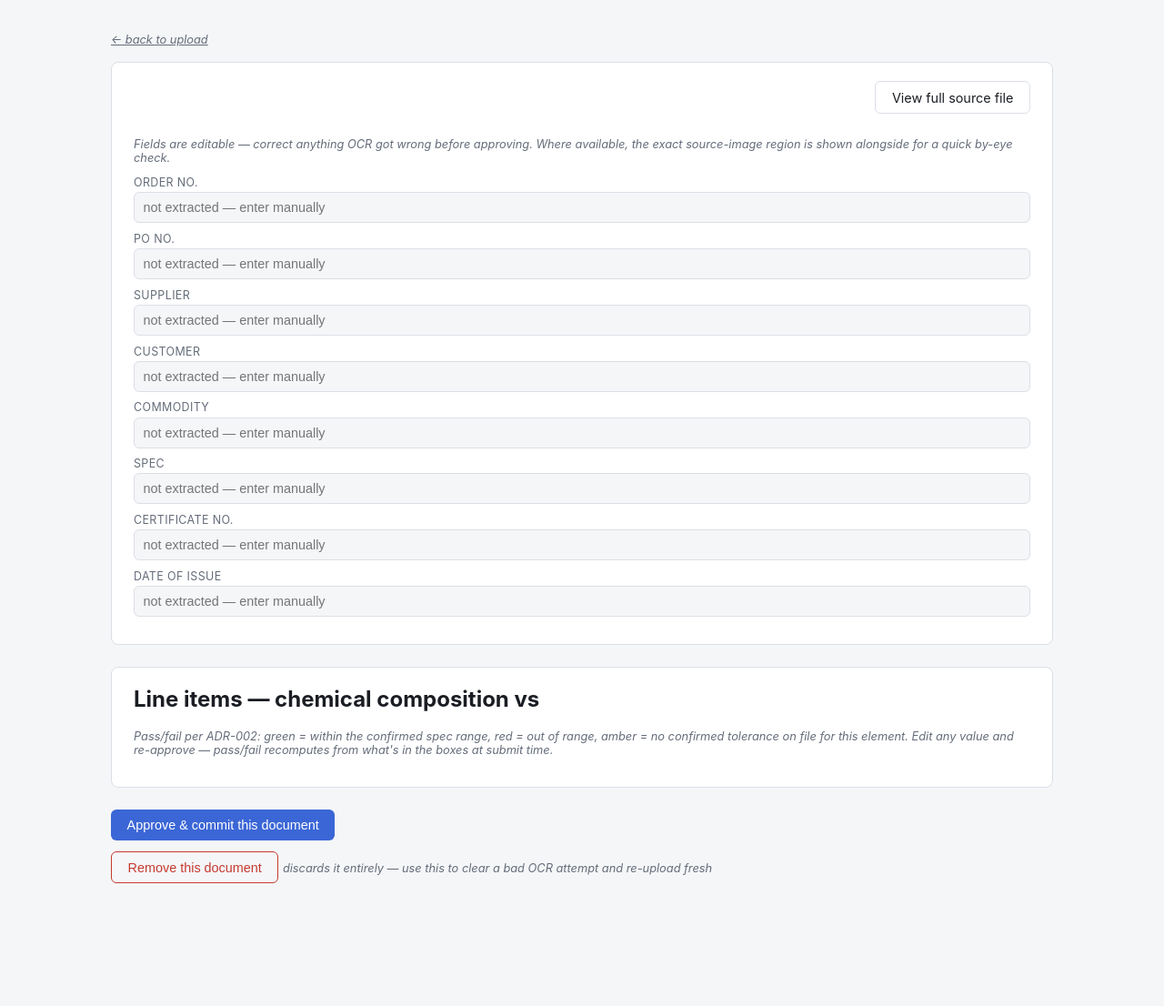
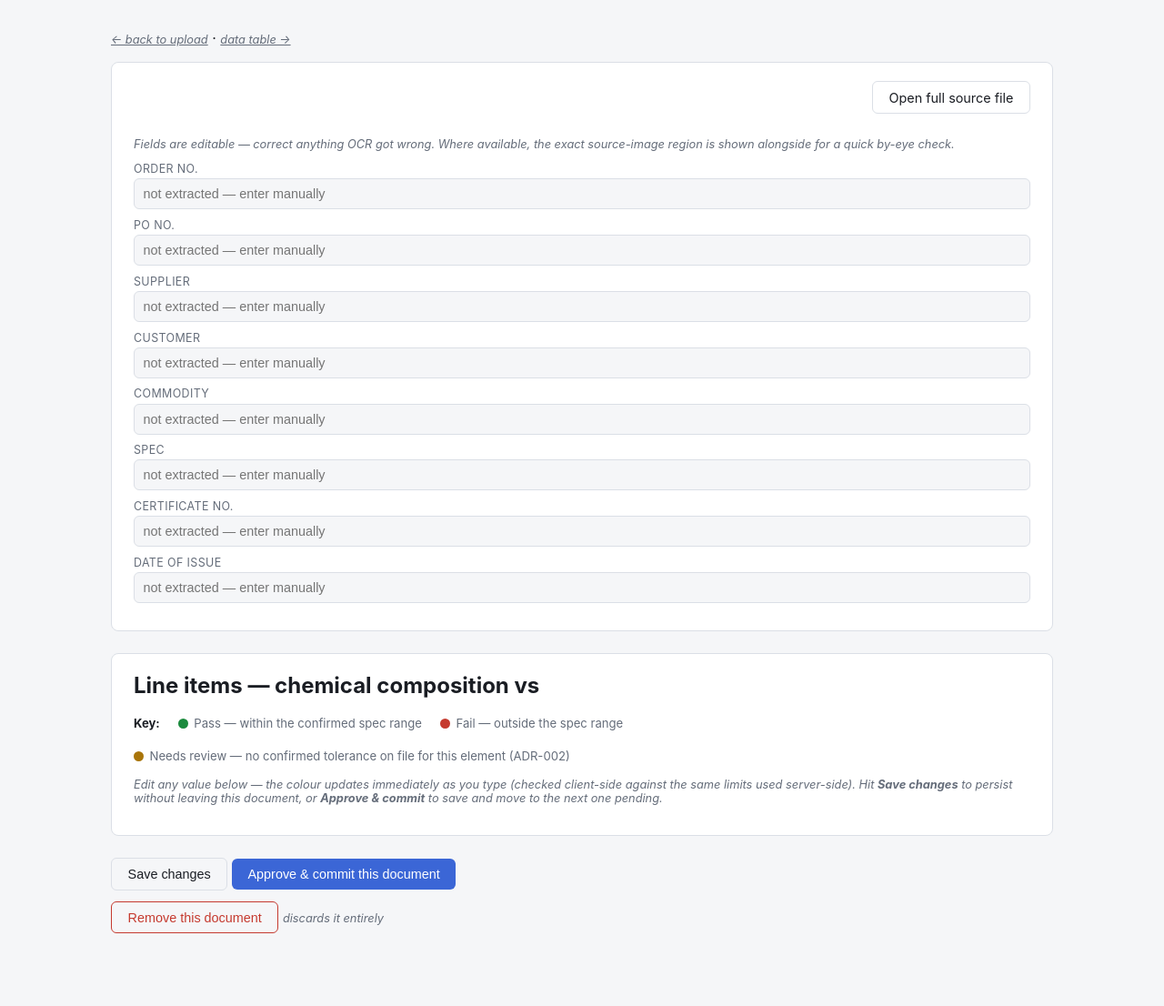
Before and after one commit to Tristonian/Sandbox, a Flask app: template mill-cert-checker/templates/review.html in a window 1280 px wide. Shown: the part 68-1174 px from the top of the page at 91% size. Before the commit the page ends 1039 px from the top, so only its background shows below. Run offline with Flask 3, Linux system fonts and the light colour scheme; the template is opened without the code that fills it, so the values that code supplies are empty.

Commit message:
Add save/approve split, live pass-fail recolor, RAG legend, and broader document access
- Split Save (persist without advancing) from Approve (persist + advance) so
  a correction doesn't force the whole review queue forward.
- Live client-side recoloring of chemistry cells as values are edited, plus
  a Red/Amber/Green legend on the review screen and data table.
- Open links from the pending list, approved list, and data table back into
  the full review/edit screen for any document, so old approved certs can be
  reopened and their source crops re-checked.
- Remove now reaches approved documents too, not just unreviewed ones, with
  status-aware confirmation text.
- Light/dark theme toggle.

See ADR-013 through ADR-017 for the reasoning and validated test results
behind each of these.

Co-Authored-By: Claude Sonnet 5 <noreply@anthropic.com>

```diff
--- a/mill-cert-checker/app.py
+++ b/mill-cert-checker/app.py
@@ -274,23 +274,23 @@ def review(doc_id):
                             next_pending_id=next_pending["id"] if next_pending else None)
 
 
-@app.route("/review/<int:doc_id>/approve", methods=["POST"])
-def approve(doc_id):
+def apply_review_edits(db, doc_id):
     """
-    Commits the document, applying any manual corrections made on the review
-    form (ADR-005/006: overwrite, no dual-store of the original OCR value —
+    Reads the review form and writes it to `documents` + `line_items`,
+    recomputing pass/fail from whatever's in the boxes at submit time
+    (ADR-005/006: overwrite, no dual-store of the original OCR value —
     the form field is simply pre-filled with what OCR read, and whatever the
-    human leaves in the box at submit time becomes the record).
+    human leaves in the box at submit time becomes the record). Does NOT
+    touch `status` — callers (`save`, `approve`) decide that. Returns the
+    resolved spec string.
     """
-    db = get_db()
     doc = db.execute("SELECT * FROM documents WHERE id = ?", (doc_id,)).fetchone()
-
     header_values = {f: request.form.get(f"field_{f}", "").strip() or None for f in HEADER_FIELDS}
     spec = header_values["spec"] or doc["spec"]
 
     db.execute(
         """UPDATE documents SET order_no=?, po_no=?, supplier=?, customer=?, commodity=?,
-           spec=?, cert_no=?, date_of_issue=?, status='approved' WHERE id=?""",
+           spec=?, cert_no=?, date_of_issue=? WHERE id=?""",
         (header_values["order_no"], header_values["po_no"], header_values["supplier"],
          header_values["customer"], header_values["commodity"], spec,
          header_values["cert_no"], header_values["date_of_issue"], doc_id),
@@ -318,6 +318,34 @@ def approve(doc_id):
     db.commit()
     # TODO(ADR-009): order_line_items join table not created yet — order_no
     # is stored directly on line_items for now as the simpler first step.
+    return spec
+
+
+@app.route("/review/<int:doc_id>/save", methods=["POST"])
+def save(doc_id):
+    """Persists edits without approving — status is left exactly as it was
+    (needs_review stays needs_review, approved stays approved). Added per
+    Tristan's request (2026-08-24): correcting a value shouldn't force you
+    through the whole approve-and-advance flow just to keep the fix."""
+    db = get_db()
+    apply_review_edits(db, doc_id)
+    return redirect(url_for("review", doc_id=doc_id))
+
+
+@app.route("/review/<int:doc_id>/approve", methods=["POST"])
+def approve(doc_id):
+    db = get_db()
+    doc = db.execute("SELECT status FROM documents WHERE id = ?", (doc_id,)).fetchone()
+    was_already_approved = doc["status"] == "approved"
+
+    apply_review_edits(db, doc_id)
+    db.execute("UPDATE documents SET status='approved' WHERE id=?", (doc_id,))
+    db.commit()
+
+    if was_already_approved:
+        # Re-editing an already-approved record — stay put rather than
+        # jumping into whatever's next in the pending queue.
+        return redirect(url_for("review", doc_id=doc_id))
 
     next_pending = db.execute(
         "SELECT id FROM documents WHERE status = 'needs_review' ORDER BY uploaded_at LIMIT 1"
@@ -329,12 +357,12 @@ def approve(doc_id):
 
 @app.route("/review/<int:doc_id>/remove", methods=["POST"])
 def remove(doc_id):
-    """Discards a document and its line items entirely — for clearing a bad
-    OCR attempt so a cleaner re-upload can take its place, not for undoing
-    an approval (approved documents are the record of truth; this only acts
-    on documents still sitting in needs_review)."""
+    """Discards a document and its line items entirely — including approved
+    ones (extended 2026-08-24 per Tristan's request; originally needs_review
+    only, see ADR-015). Used for clearing a bad OCR attempt, or a test/demo
+    record, so a cleaner version can take its place. Hard delete, no undo."""
     db = get_db()
-    doc = db.execute("SELECT * FROM documents WHERE id = ? AND status = 'needs_review'", (doc_id,)).fetchone()
+    doc = db.execute("SELECT * FROM documents WHERE id = ?", (doc_id,)).fetchone()
     if doc:
         crops = set(json.loads(doc["field_crops_json"] or "{}").values())
         for item in db.execute("SELECT crop_filename FROM line_items WHERE document_id = ?", (doc_id,)):
@@ -351,8 +379,11 @@ def remove(doc_id):
         db.execute("DELETE FROM documents WHERE id = ?", (doc_id,))
         db.commit()
 
-    if request.form.get("return") == "index":
+    return_to = request.form.get("return")
+    if return_to == "index":
         return redirect(url_for("index"))
+    if return_to == "data":
+        return redirect(url_for("data_table"))
 
     next_pending = db.execute(
         "SELECT id FROM documents WHERE status = 'needs_review' ORDER BY uploaded_at LIMIT 1"
@@ -366,7 +397,8 @@ def remove(doc_id):
 def data_table():
     db = get_db()
     rows = db.execute(
-        """SELECT li.*, d.original_name, d.supplier, d.customer, d.cert_no, d.spec
+        """SELECT li.*, d.id AS doc_id, d.filename AS doc_filename, d.original_name,
+                  d.supplier, d.customer, d.cert_no, d.spec
            FROM line_items li JOIN documents d ON d.id = li.document_id
            WHERE d.status = 'approved'
            ORDER BY li.id DESC"""
--- a/mill-cert-checker/templates/_base.html
+++ b/mill-cert-checker/templates/_base.html
@@ -63,6 +63,12 @@
   .crop-compare { display: flex; align-items: flex-start; gap: 1rem; background: color-mix(in srgb, var(--muted) 6%, var(--panel)); border: 1px solid var(--border); border-radius: 6px; padding: 0.5rem 0.75rem; margin: 0.35rem 0 0.75rem; }
   .crop-compare img { max-width: 420px; max-height: 90px; border: 1px solid var(--border); border-radius: 4px; background: white; }
   .crop-compare .crop-label { font-size: 0.72rem; color: var(--muted); text-transform: uppercase; letter-spacing: 0.03em; margin-bottom: 0.25rem; }
+  .legend { display: flex; gap: 1.25rem; align-items: center; font-size: 0.82rem; color: var(--muted); margin-bottom: 1rem; flex-wrap: wrap; }
+  .legend-item { display: flex; align-items: center; gap: 0.4rem; }
+  .legend-dot { width: 0.7rem; height: 0.7rem; border-radius: 50%; display: inline-block; }
+  .legend-dot.pass { background: var(--pass); }
+  .legend-dot.fail { background: var(--fail); }
+  .legend-dot.review { background: var(--review); }
 </style>
 </head>
 <body>
--- a/mill-cert-checker/templates/review.html
+++ b/mill-cert-checker/templates/review.html
@@ -1,7 +1,14 @@
 {% extends "_base.html" %}
 {% block content %}
 
-<p><a class="todo" href="/">← back to upload</a></p>
+<p><a class="todo" href="/">← back to upload</a> · <a class="todo" href="/data">data table →</a></p>
+
+{% if doc.status == 'approved' %}
+<div class="callout">
+  This document is already <strong>approved</strong> — you're viewing/editing the committed
+  record. Saving or approving again updates it in place; it won't be queued back into pending review.
+</div>
+{% endif %}
 
 {% if dup %}
 <div class="callout warn">
@@ -20,14 +27,14 @@
 </div>
 {% endif %}
 
-<form method="post" action="/review/{{ doc.id }}/approve">
+<form id="review-form" method="post" action="/review/{{ doc.id }}/approve">
 <div class="panel">
   <div style="display:flex; justify-content:space-between; align-items:flex-start;">
     <h2 style="margin-top:0">{{ doc.original_name }} <span class="badge {{ doc.extraction_mode }}">{{ doc.extraction_mode }}</span></h2>
-    <a class="btn secondary" href="/uploads/{{ doc.filename }}" target="_blank">View full source file</a>
+    <a class="btn secondary" href="/uploads/{{ doc.filename }}" target="_blank">Open full source file</a>
   </div>
-  <p class="todo">Fields are editable — correct anything OCR got wrong before approving. Where
-    available, the exact source-image region is shown alongside for a quick by-eye check.</p>
+  <p class="todo">Fields are editable — correct anything OCR got wrong. Where available, the exact
+    source-image region is shown alongside for a quick by-eye check.</p>
 
   {% for f, label in [("order_no","Order No."), ("po_no","PO No."), ("supplier","Supplier"),
                        ("customer","Customer"), ("commodity","Commodity"), ("spec","Spec"),
@@ -51,15 +58,24 @@
 
 <div class="panel">
   <h2 style="margin-top:0">Line items — chemical composition vs {{ doc.spec }}</h2>
+
+  <div class="legend">
+    <strong style="color:var(--text)">Key:</strong>
+    <span class="legend-item"><span class="legend-dot pass"></span>Pass — within the confirmed spec range</span>
+    <span class="legend-item"><span class="legend-dot fail"></span>Fail — outside the spec range</span>
+    <span class="legend-item"><span class="legend-dot review"></span>Needs review — no confirmed tolerance on file for this element (ADR-002)</span>
+  </div>
+
   <p class="todo">
-    Pass/fail per ADR-002: green = within the confirmed spec range, red = out of range,
-    amber = no confirmed tolerance on file for this element. Edit any value and re-approve —
-    pass/fail recomputes from what's in the boxes at submit time.
+    Edit any value below — the colour updates immediately as you type (checked client-side against
+    the same limits used server-side). Hit <strong>Save changes</strong> to persist without leaving
+    this document, or <strong>Approve &amp; commit</strong> to save and move to the next one pending.
   </p>
+
   {% for item in items %}
   <h3 style="margin-bottom:0.25rem;">
     Heat <input type="text" name="heat_{{ item.id }}" value="{{ item.heat_no or '' }}" style="width:9em; background:var(--bg); color:var(--text); border:1px solid var(--border); border-radius:4px; padding:0.15rem 0.4rem; font-size:0.95rem;">
-    <span class="status-{{ item.overall_status }}">
+    <span id="badge-{{ item.id }}" class="status-{{ item.overall_status }}">
       {% if item.overall_status == 'pass' %}✓ PASS{% elif item.overall_status == 'fail' %}✗ FAIL{% else %}⚑ NEEDS REVIEW{% endif %}
     </span>
   </h3>
@@ -82,7 +98,11 @@
     </tr>
     <tr>
       {% for el, r in item.results.items() %}
-      <td class="status-{{ r.status }}" title="{% if r.min is not none or r.max is not none %}spec: {{ r.min if r.min is not none else '' }}–{{ r.max if r.max is not none else '' }}{% else %}no confirmed limit on file{% endif %}">
+      <td class="chem-cell status-{{ r.status }}" data-item="{{ item.id }}"
+          data-has-limit="{{ '1' if (r.min is not none or r.max is not none) else '0' }}"
+          data-min="{{ r.min if r.min is not none else '' }}"
+          data-max="{{ r.max if r.max is not none else '' }}"
+          title="{% if r.min is not none or r.max is not none %}spec: {{ r.min if r.min is not none else '' }}–{{ r.max if r.max is not none else '' }}{% else %}no confirmed limit on file{% endif %}">
         <input type="text" name="chem_{{ item.id }}_{{ el }}" value="{{ r.value }}" style="width:5.5em; background:transparent; color:inherit; border:1px solid var(--border); border-radius:4px; padding:0.15rem 0.3rem; font-size:0.85rem; font-weight:600;">
       </td>
       {% endfor %}
@@ -94,16 +114,55 @@
   {% endfor %}
 </div>
 
-<button class="btn" type="submit">Approve &amp; commit this document</button>
-{% if next_pending_id %}
+<button class="btn secondary" type="submit" formaction="/review/{{ doc.id }}/save">Save changes</button>
+<button class="btn" type="submit" formaction="/review/{{ doc.id }}/approve">
+  {{ "Save (already approved)" if doc.status == 'approved' else "Approve & commit this document" }}
+</button>
+{% if next_pending_id and doc.status != 'approved' %}
 <span class="todo">→ next pending document follows automatically</span>
 {% endif %}
 </form>
 
 <form method="post" action="/review/{{ doc.id }}/remove" style="margin-top:0.75rem;"
-      onsubmit="return confirm('Discard this document and its extracted line items? This cannot be undone.');">
+      onsubmit="return confirm({{ ('Discard this APPROVED document? It will be permanently deleted from the data table. This cannot be undone.' if doc.status == 'approved' else 'Discard this document and its extracted line items? This cannot be undone.')|tojson }});">
   <button class="btn danger" type="submit">Remove this document</button>
-  <span class="todo">discards it entirely — use this to clear a bad OCR attempt and re-upload fresh</span>
+  <span class="todo">discards it entirely{{ " — including its approved data" if doc.status == 'approved' else "" }}</span>
 </form>
 
+<script>
+  function updateItemStatus(itemId) {
+    var cells = document.querySelectorAll('.chem-cell[data-item="' + itemId + '"]');
+    var overall = 'pass', anyReview = false;
+    cells.forEach(function (td) {
+      var input = td.querySelector('input');
+      var hasLimit = td.dataset.hasLimit === '1';
+      var min = td.dataset.min !== '' ? parseFloat(td.dataset.min) : null;
+      var max = td.dataset.max !== '' ? parseFloat(td.dataset.max) : null;
+      var val = parseFloat(input.value);
+      var cls;
+      if (!hasLimit || isNaN(val)) {
+        cls = 'status-review'; anyReview = true;
+      } else {
+        var ok = (min === null || val >= min) && (max === null || val <= max);
+        cls = ok ? 'status-pass' : 'status-fail';
+        if (!ok) overall = 'fail';
+      }
+      td.classList.remove('status-pass', 'status-fail', 'status-review');
+      td.classList.add(cls);
+    });
+    if (overall !== 'fail' && anyReview) overall = 'review';
+    var badge = document.getElementById('badge-' + itemId);
+    if (badge) {
+      badge.classList.remove('status-pass', 'status-fail', 'status-review');
+      badge.classList.add('status-' + overall);
+      badge.textContent = overall === 'pass' ? '✓ PASS' : overall === 'fail' ? '✗ FAIL' : '⚑ NEEDS REVIEW';
+    }
+  }
+  document.querySelectorAll('.chem-cell input').forEach(function (inp) {
+    inp.addEventListener('input', function () {
+      updateItemStatus(inp.closest('.chem-cell').dataset.item);
+    });
+  });
+</script>
+
 {% endblock %}
```
Also changed, not shown: mill-cert-checker/ADR.md (+63 -0 lines), mill-cert-checker/NEXT-STEPS.md (+10 -3 lines), mill-cert-checker/templates/data.html (+18 -1 lines), mill-cert-checker/templates/index.html (+9 -1 lines).
